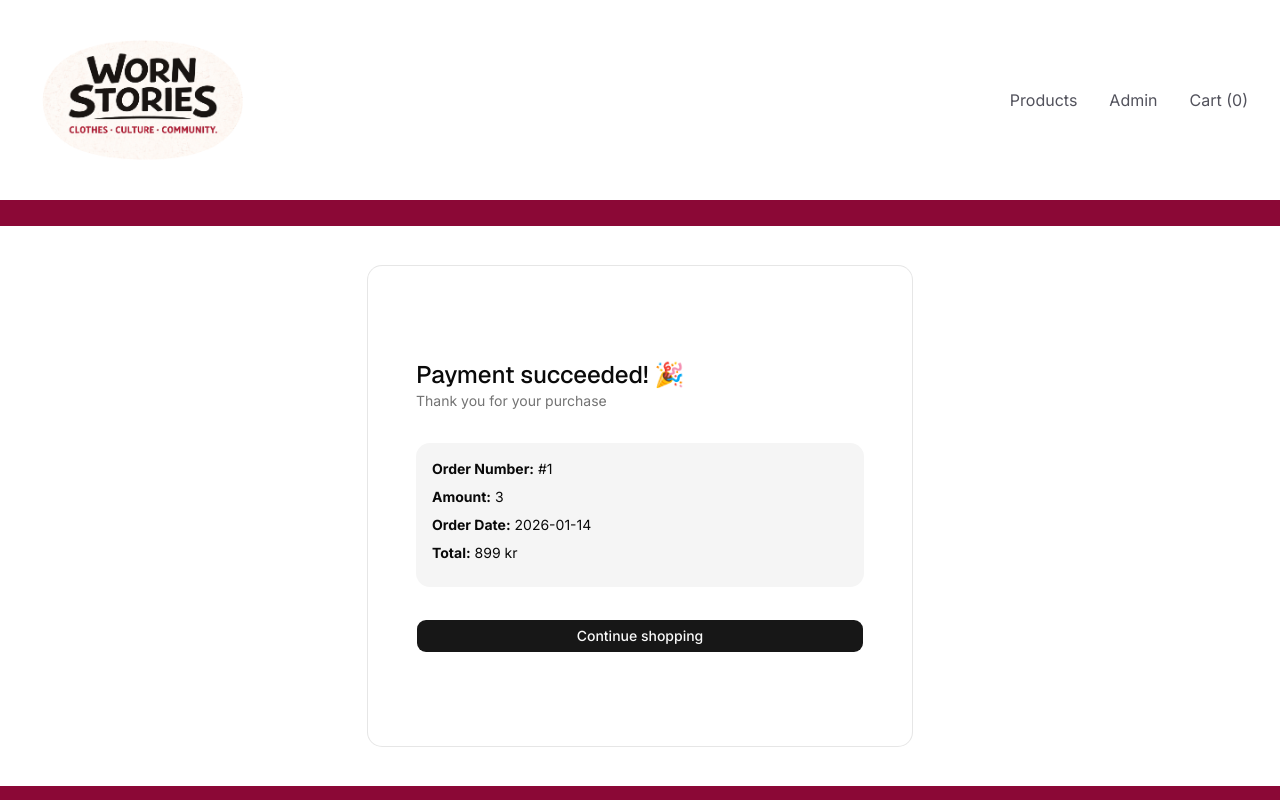
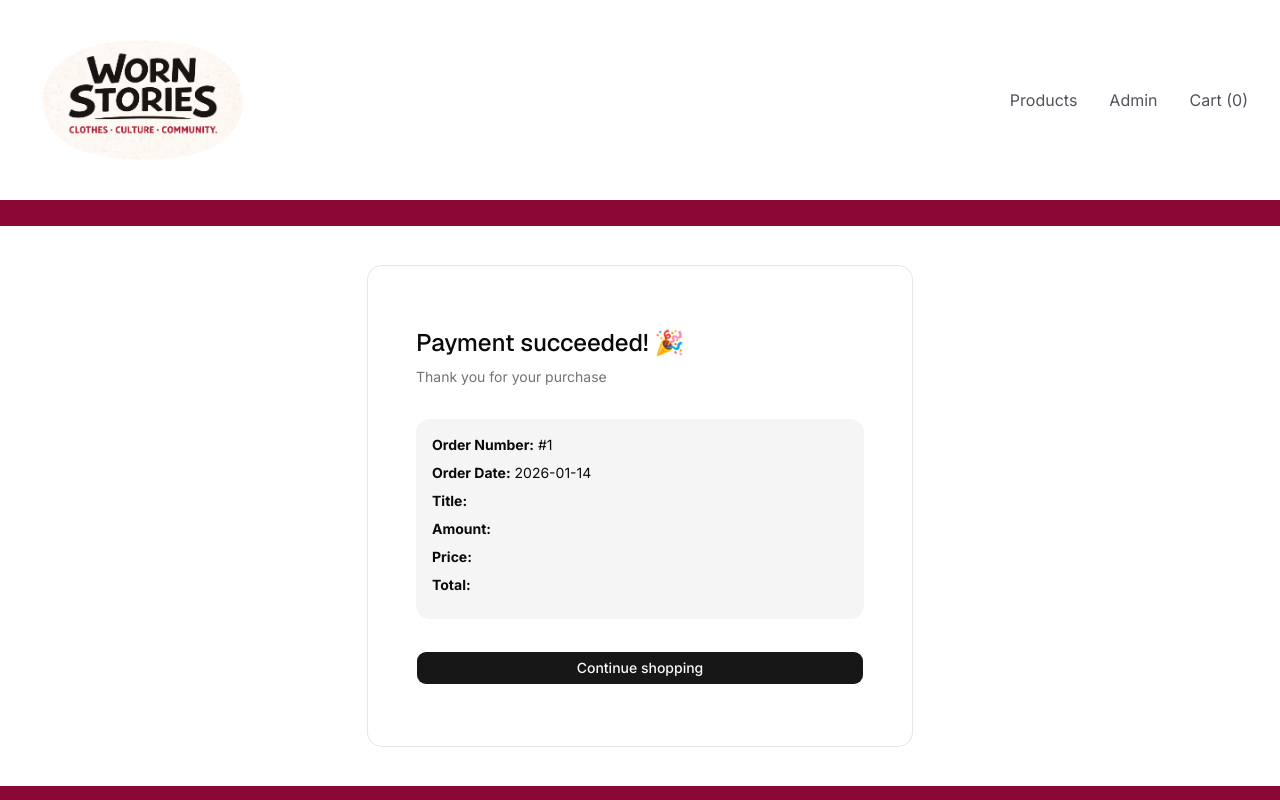
Before and after one commit to emilyfranceskolar/nextjs-webshop, a Next.js app: page /confirmation/1 in a window 1280 px wide. Shown: the top 800 px of the page. Built offline with nearby package versions, Linux system fonts and the light colour scheme.

Commit message:
add Link import to confirmation-page

```diff
--- a/app/confirmation/[orderNumber]/page.tsx
+++ b/app/confirmation/[orderNumber]/page.tsx
@@ -1,10 +1,11 @@
 import { Card, CardContent, CardHeader, CardTitle } from "@/components/ui/card";
 import { Button } from "@/components/ui/button";
+import Link from "next/link";
 
 export default function ConfirmationPage({
   params,
 }: {
-  params: { orderNumber: string }
+  params: { orderNumber: string, amount: string, orderDate: Date, total: string, image: string, title: string, price: string };
 }) {
 
   return (
@@ -12,7 +13,7 @@ export default function ConfirmationPage({
       <div className="max-w-xl mx-auto w-full rounded-xl p-4 m-6">
         <Card className="min-h-[60vh] flex justify-center pl-8 pr-8">
           <CardHeader>
-            <CardTitle className="text-2xl">
+            <CardTitle className="text-2xl pb-2">
               Payment succeeded! 🎉
             </CardTitle>
           </CardHeader>
@@ -22,20 +23,23 @@ export default function ConfirmationPage({
               Thank you for your purchase
             </p>
 
-            <div className="bg-muted p-4 rounded-xl">
+            <div data-cy="product" className="bg-muted p-4 rounded-xl">
               <div>
                 <p className="pb-2"><strong>Order Number:</strong> #{params.orderNumber}</p>
-                <p className="pb-2"><strong>Amount:</strong> 3</p>
                 <p className="pb-2"><strong>Order Date:</strong> 2026-01-14</p>
-                <p className="pb-2"><strong>Total:</strong> 899 kr</p>
+                {/* <img src={params.image} alt="Product Image">Product Image</img> */}
+                <p data-cy="product-title" className="pb-2"><strong>Title:</strong> {params.title}</p>
+                <p className="pb-2"><strong>Amount:</strong> {params.amount}</p>
+                <p data-cy="product-price" className="pb-2"><strong>Price:</strong> {params.price}</p>
+                <p className="pb-2"><strong>Total:</strong> {params.total}</p>
               </div>
             </div>
 
-            <div>
+            <Link href="/product">
               <Button className="p-4 w-full hover:bg-zinc-800 mt-auto">
                 Continue shopping
               </Button>
-            </div>
+            </Link>
           </CardContent>
         </Card>
       </div>
```
